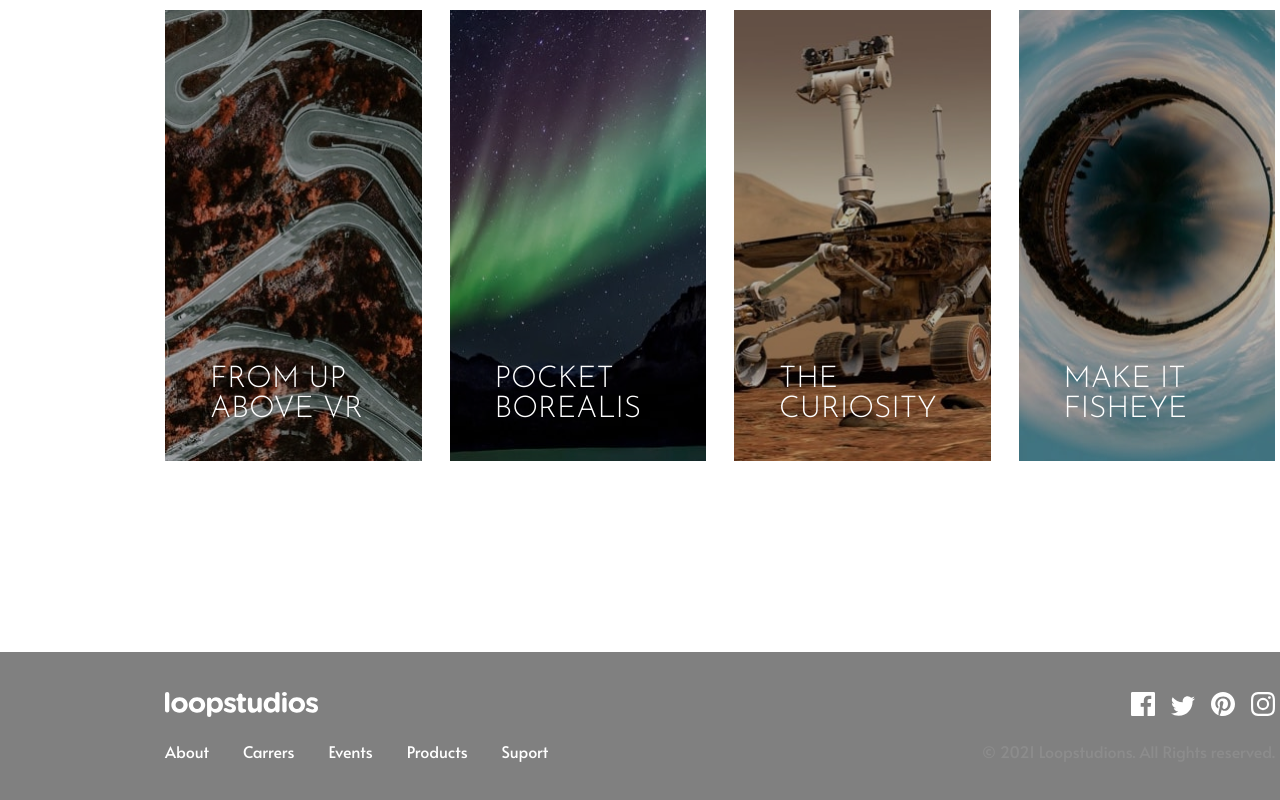
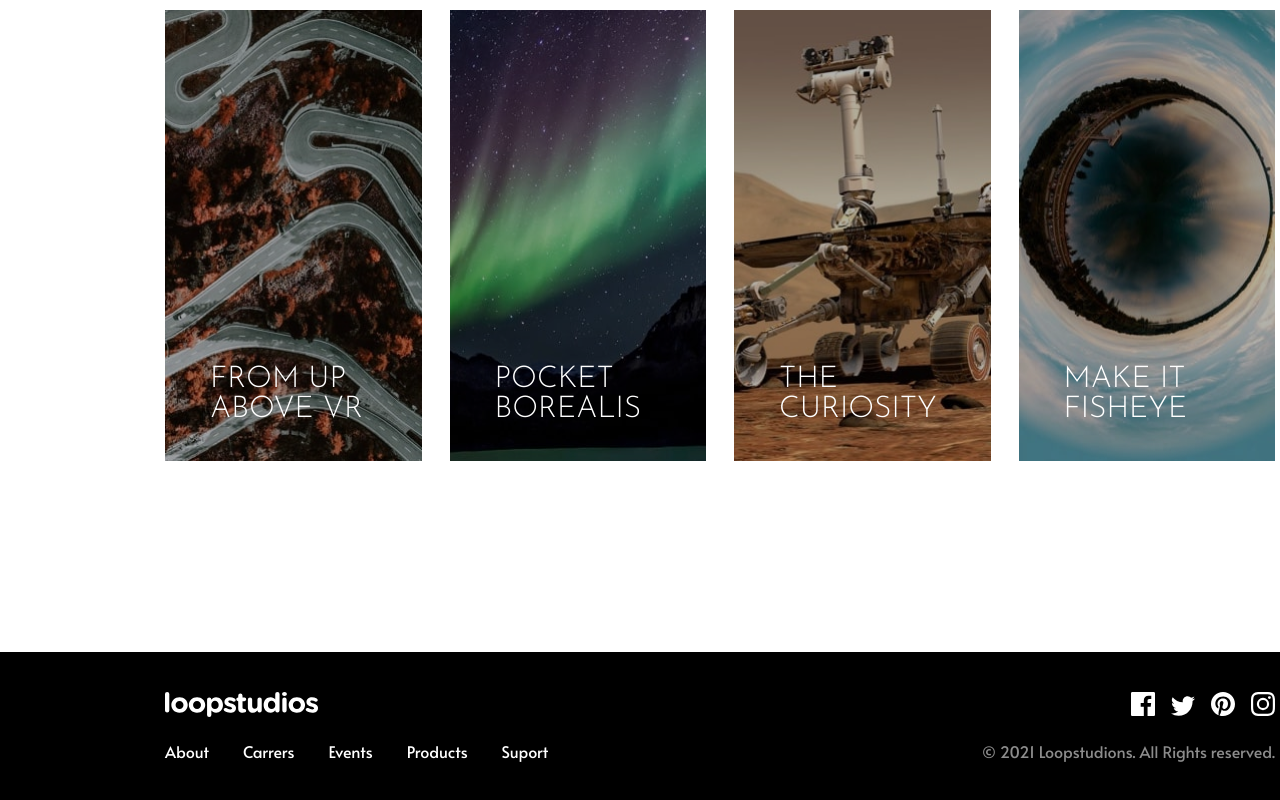
Before and after one commit to giandefaria/Loopstudios-landing-page, a plain HTML site: page index.html in a window 1280 px wide. Shown: the part 2009-2809 px from the top of the page. Drawn offline with Linux system fonts and the light colour scheme.

Commit message:
Alterei o background do html

```diff
--- a/style.css
+++ b/style.css
@@ -2,7 +2,7 @@ html {
     margin: 0 auto 0;
     width: 1440px;
     font-family: 'Alata', sans-serif;
-    background: black;
+    background: #ebe9e947;
 }
 
 
@@ -144,6 +144,10 @@ footer {
     margin: 0 45px 0;
 }
 
+footer {
+    background: hsl(0, 0%, 0%);
+}
+
 .footer--logos {
     display: flex;
     justify-content: space-between;
```
